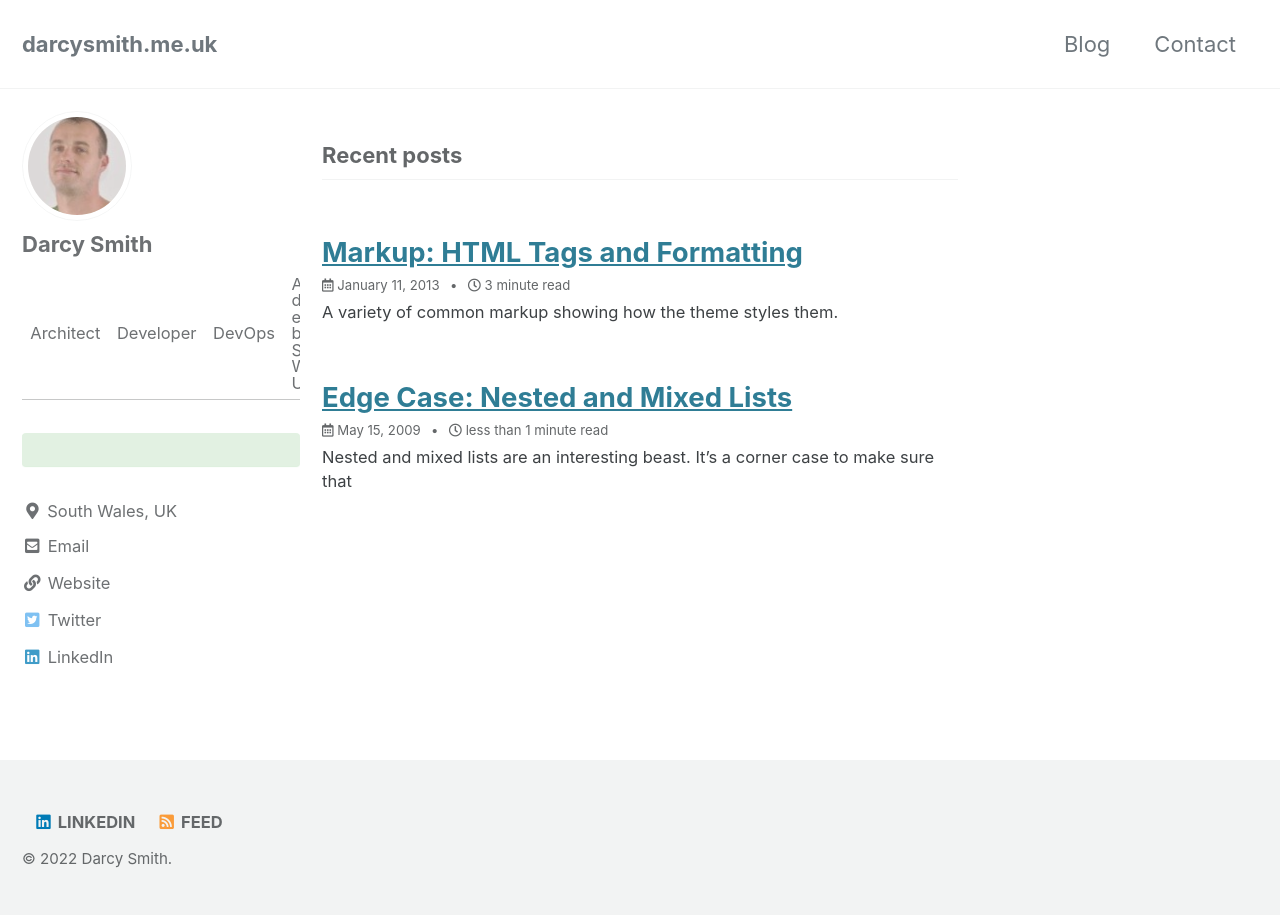
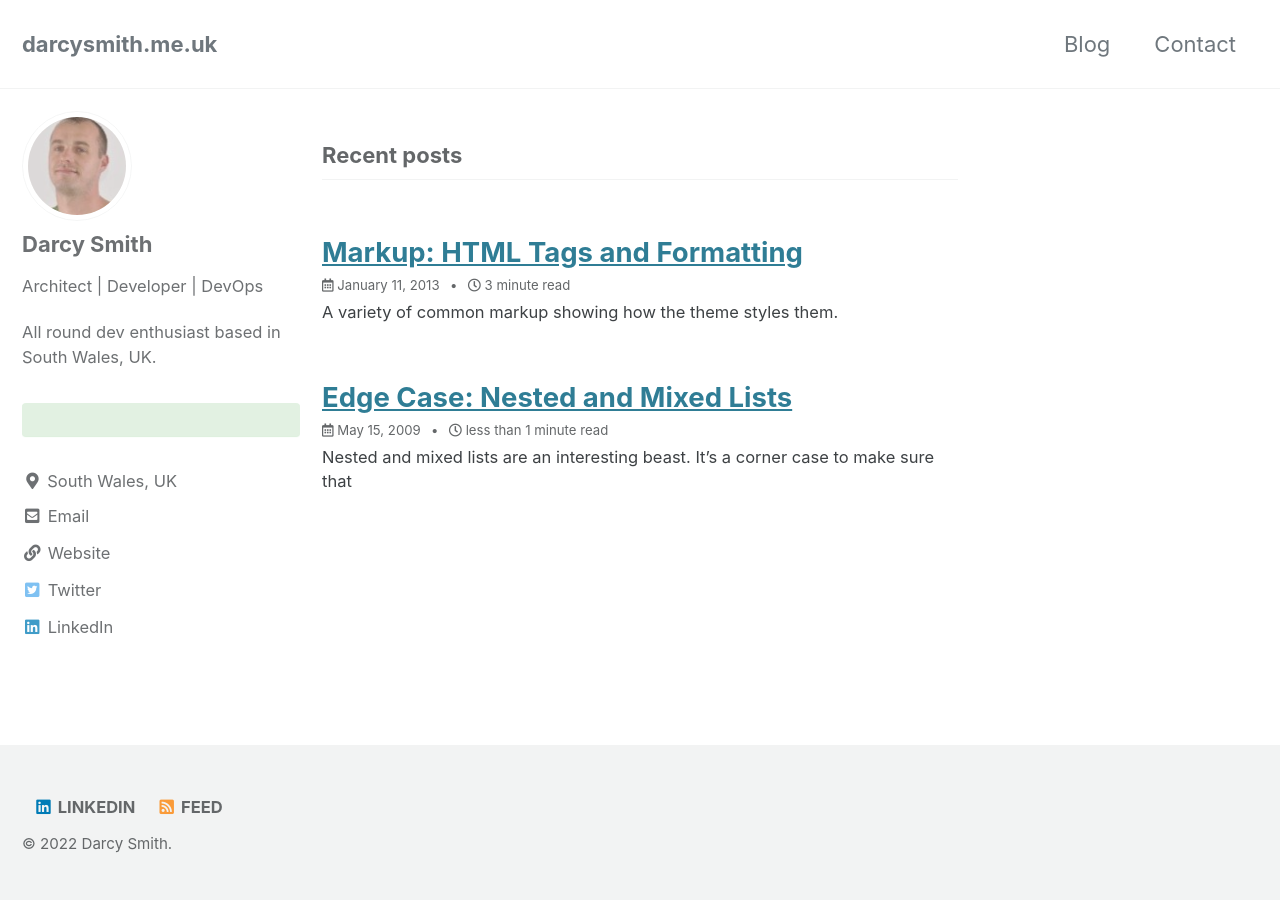
Before and after one commit to codecomplete-admin/darcysmith.me.uk, a Jekyll site: the page built from index.html, in a window 1280 px wide. Built offline with Jekyll 4.4.1, drawn with Linux system fonts in a browser that asks for light colours; cached includes are drawn as plain includes; the list of posts is cut into pages by our own code.

Commit message:
Fixed formatting

```diff
--- a/_config.yml
+++ b/_config.yml
@@ -104,7 +104,10 @@ analytics:
 author:
   name             : "Darcy Smith"
   avatar           : "/assets/images/about/profile.jpg"
-  bio              : "Architect | Developer | DevOps | All-round dev enthusiast based in South Wales, UK."
+  bio              : |-
+    Architect \| Developer \| DevOps
+
+    All round dev enthusiast based in South Wales, UK.
   availability     : ""
   location         : "South Wales, UK"
   email            :
```
